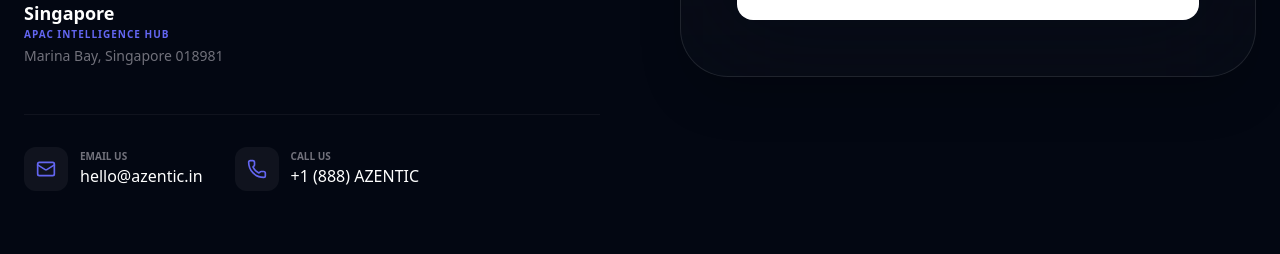
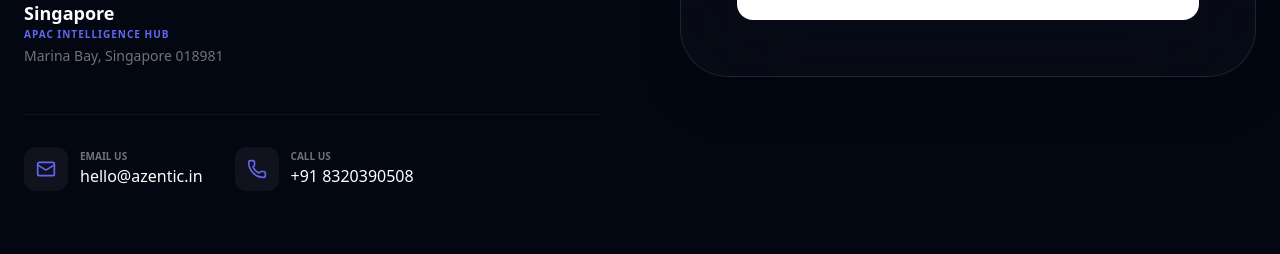
Before and after one commit to ankitaimlengineer/azentic-ai-website, a Next.js app: page / in a window 1280 px wide. Shown: the part 10370-10624 px from the top of the page. Built offline with nearby package versions, Linux system fonts and the light colour scheme.

Commit message:
Updated some features

```diff
--- a/components/home/Contact.tsx
+++ b/components/home/Contact.tsx
@@ -61,7 +61,7 @@
                 <div className="p-3 bg-white/5 rounded-xl text-[#6366F1]"><Phone size={20} /></div>
                 <div>
                   <p className="text-[10px] text-zinc-500 font-bold uppercase">Call us</p>
-                  <p className="text-white font-medium">+1 (888) AZENTIC</p>
+                  <p className="text-white font-medium">+91 8320390508</p>
                 </div>
               </div>
             </div>
```
